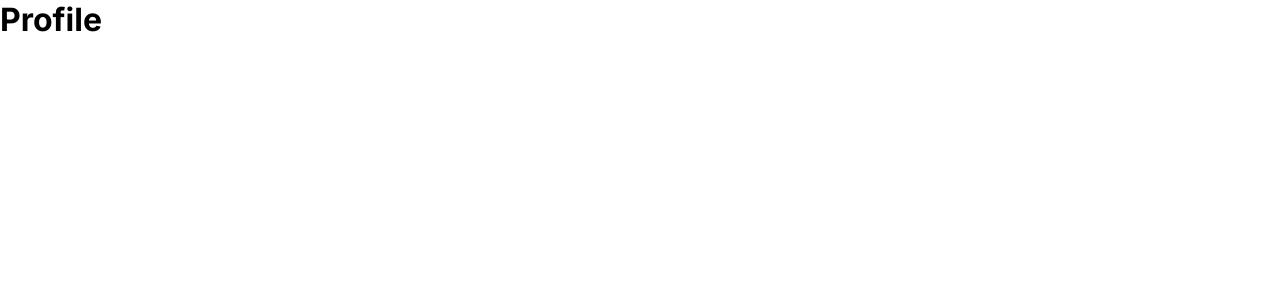
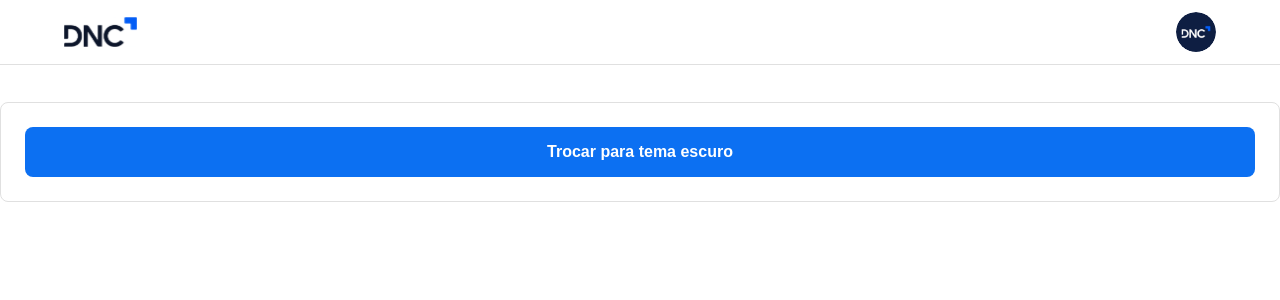
Before and after one commit to rodrigo-falcao/Dashboard-Sales, a React (Vite) app: page /perfil in a window 1280 px wide. Shown: the top 300 px of the page. Built offline with nearby package versions, Linux system fonts and the light colour scheme.

Commit message:
Feat: Switch Theme Logic

```diff
--- a/src/components/Header.tsx
+++ b/src/components/Header.tsx
@@ -26,7 +26,7 @@
                     <Link to="/home">
                         <Logo height={30} width={73} />
                     </Link>
-                    <Link to="perfil">
+                    <Link to="/perfil">
                         <Avatar
                             alt="DNC Avatar"
                             src="/dnc-avatar.svg"
--- /dev/null
+++ b/src/contexts/appThemeContext.tsx
@@ -0,0 +1,31 @@
+import { createContext, useState, useEffect } from 'react'
+import type { ReactNode } from 'react'
+import { ThemeProvider } from 'styled-components'
+import { lightTheme, darkTheme } from '@/styles/theme'
+import type { AppThemeContextProps } from '@/types'
+
+export const AppThemeContext = createContext<AppThemeContextProps | undefined>(
+    undefined
+)
+export const AppThemeProvider = ({ children }: { children: ReactNode }) => {
+    const savedTheme = localStorage.getItem('theme')
+    const [appTheme, setAppTheme] = useState(savedTheme ?? 'light')
+
+    const toggleTheme = () => {
+        setAppTheme((prevTheme) => (prevTheme === 'light' ? 'dark' : 'light'))
+    }
+
+    useEffect(() => {
+        localStorage.setItem('theme', appTheme)
+    })
+
+    return (
+        <AppThemeContext.Provider value={{ appTheme, toggleTheme }}>
+            <ThemeProvider
+                theme={appTheme === 'light' ? lightTheme : darkTheme}
+            >
+                {children}
+            </ThemeProvider>
+        </AppThemeContext.Provider>
+    )
+}
--- a/src/pages/Profile.tsx
+++ b/src/pages/Profile.tsx
@@ -1,7 +1,21 @@
+import { AppThemeContext } from '@/contexts/appThemeContext'
+import { CardComponent, Header, StyledButton } from '@/components'
+import { useContext } from 'react'
+
 function Profile() {
+    const ThemeContext = useContext(AppThemeContext)
     return (
         <>
-            <h1>Profile</h1>
+            <Header />
+            <CardComponent>
+                <StyledButton
+                    className="primary"
+                    onClick={ThemeContext?.toggleTheme}
+                >
+                    Trocar para tema{' '}
+                    {ThemeContext?.appTheme === 'light' ? 'escuro' : 'claro'}
+                </StyledButton>
+            </CardComponent>
         </>
     )
 }
--- /dev/null
+++ b/src/types/appThemeContext.d.ts
@@ -0,0 +1,4 @@
+export interface AppThemeContextProps {
+    appTheme: string
+    toggleTheme: () => void
+}
--- a/src/types/index.ts
+++ b/src/types/index.ts
@@ -4,3 +4,4 @@
 export * from './theme'
 export * from './typographies'
 export * from './customChart'
+export * from './appThemeContext'
```
Also changed, not shown: src/main.tsx (+6 -6 lines).
